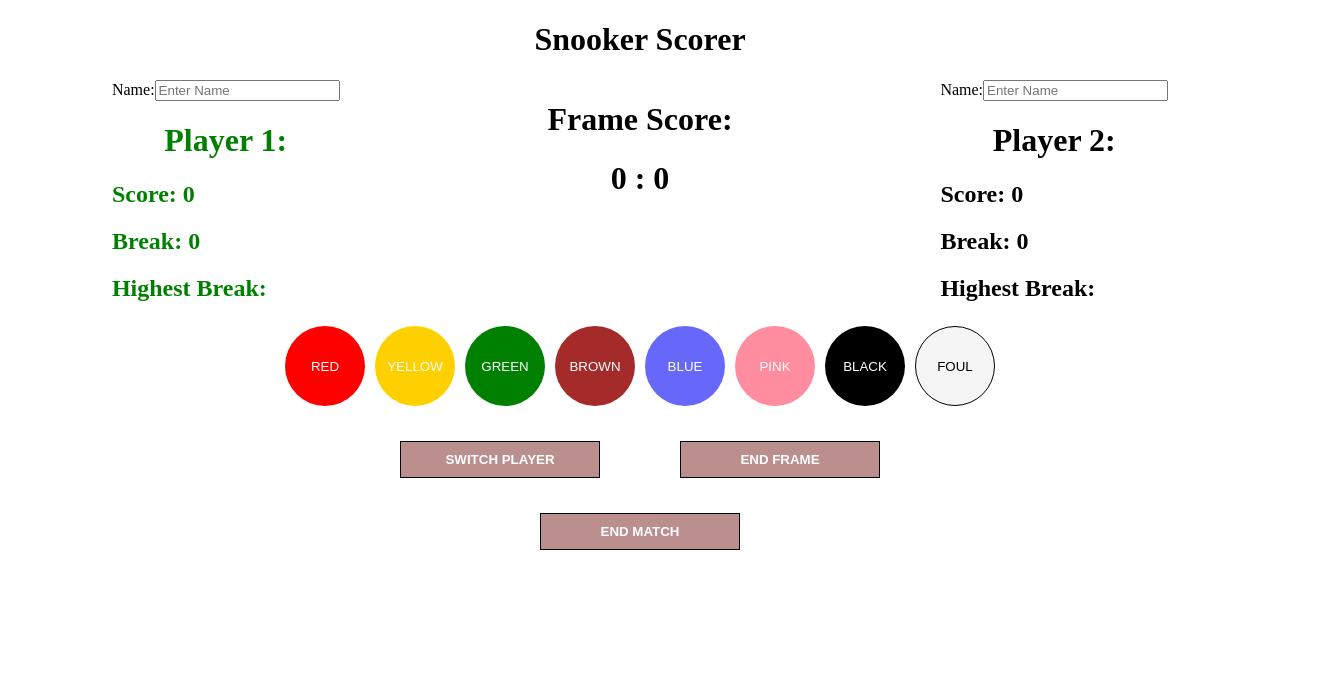
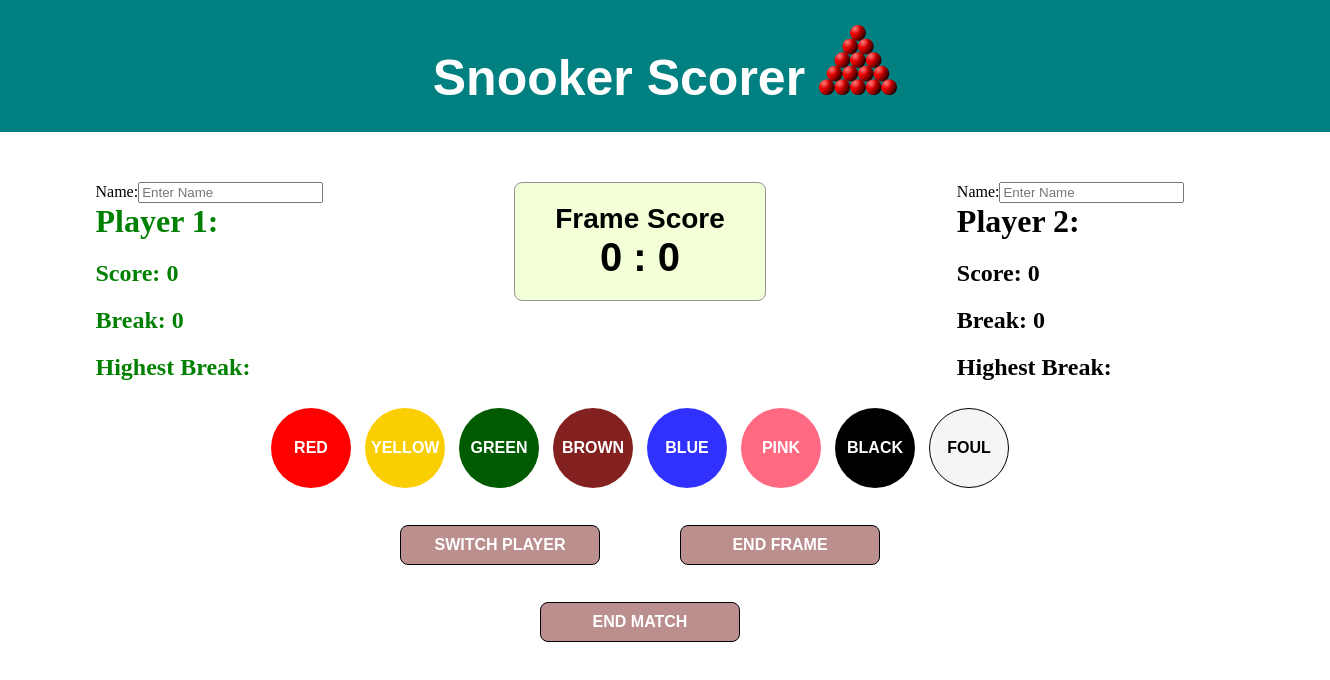
Before and after one commit to StevieV1903/snooker_scorer_cjs, a React (Create React App) app: page / in a window 1280 px wide. Shown: the top 680 px of the page, 1330 px wide, since content can reach past the window. Built offline with nearby package versions, Linux system fonts and the light colour scheme.

Commit message:
some styling to banner and frame score

```diff
--- a/src/App.css
+++ b/src/App.css
@@ -1,11 +1,30 @@
+.App-title {
+  display: flex;
+  flex-direction: row;
+  justify-content: center;
+  width: 100%;
+  background-color: teal;
+  color: white;
+  font-size: 25px;
+  font-family: fantasy;
+  padding: 25px;
+}
+
 .player-names {
   display: flex;
   flex-direction: row;
   justify-content: space-around;
+  margin-top: 50px;
 }
 
 .App-header h1 {
-  text-align: center;
+  text-align: left;
+  padding: 0;
+  margin: 0;
+}
+
+.App-header img {
+  height: 70px;
 }
 
 
--- a/src/App.js
+++ b/src/App.js
@@ -3,6 +3,8 @@ import './App.css';
 import Player from './components/PlayerComponent.js';
 import Buttons from './components/ButtonsComponent.js';
 import FrameScorer from './components/FrameScore.js';
+
+import balls from '././assets/snookertriangle.png';
 
 function App() {
 
@@ -20,8 +22,11 @@ function App() {
 
   return (
     <div className="App">
+
       <header className="App-header">
-        <h1>Snooker Scorer</h1>
+        <div className="App-title">
+          <h1>Snooker Scorer <img src={balls} alt="red snooker balls" /></h1>
+        </div>
         <div className="player-names">
           <Player
           playerNumber={1}
@@ -61,10 +66,10 @@ function App() {
           player2Frames={player2Frames}
           setPlayer1Frames={setPlayer1Frames}
           setPlayer2Frames={setPlayer2Frames}
+          />
 
+      </header>
 
-        />
-      </header>
     </div>
   );
 }
--- a/src/components/ButtonsComponent.css
+++ b/src/components/ButtonsComponent.css
@@ -2,11 +2,12 @@
     width: 100%;
     display: inline-block;
     text-align: center;
-    /* margin: auto; */
 }
 
 button {
-    margin: 5px;
+    margin: 7px;
+    font-size: 16px;
+    font-weight: bold;
 }
 
 #red-button {
@@ -17,40 +18,45 @@ button {
     border-radius: 50%;
     border: none;
 }
+
 #yellow-button {
-    background-color: #ffd000;
+    background-color: #fbce02;
     color: white;
     height: 80px;
     width: 80px;
     border-radius: 50%;
     border: none;
 }
+
 #green-button {
-    background-color: green;
+    background-color: rgb(0, 90, 0);
     color: white;
     height: 80px;
     width: 80px;
     border-radius: 50%;
     border: none;
 }
+
 #brown-button {
-    background-color: brown;
+    background-color: #832121;
     color: white;
     height: 80px;
     width: 80px;
     border-radius: 50%;
     border: none;
 }
+
 #blue-button {
-    background-color: #6767fa;
+    background-color: #3131ff;
     color: white;
     height: 80px;
     width: 80px;
     border-radius: 50%;
     border: none;
 }
+
 #pink-button {
-    background-color: #ff8c9f;
+    background-color: #ff6a82;
     color: white;
     height: 80px;
     width: 80px;
@@ -65,6 +71,7 @@ button {
     border-radius: 50%;
     border: none;
 }
+
 #foul-button {
     background-color: whitesmoke;
     color: black;
@@ -80,6 +87,7 @@ button {
     margin-left: 40px;
     width: 200px;
     padding: 10px 15px;
+    border-radius: 8px;
     font-weight: bold;
     background-color: rosybrown;
     color: white;
--- a/src/components/FrameScore.css
+++ b/src/components/FrameScore.css
@@ -0,0 +1,24 @@
+.frame-scrorer-container {
+    justify-content: center;
+    align-items: center;
+
+}
+
+.frame-scorer {
+    border: solid 1px #949494;
+    padding: 20px 40px;
+    border-radius: 8px;
+    font-family: Arial, Helvetica, sans-serif;
+    background-color: #f2ffd7;
+}
+
+.frame-scorer h1 {
+    font-size: 40px;
+    text-align: center;
+}
+
+.frame-scorer h2 {
+    font-size: 28px;
+    padding: 0;
+    margin: 0;
+}
--- a/src/components/FrameScore.js
+++ b/src/components/FrameScore.js
@@ -1,4 +1,5 @@
 import React from 'react';
+import './FrameScore.css'
 
 const FrameScorer = ({player1Frames, player2Frames}) => {
 
@@ -6,10 +7,10 @@ return(
 
     <>
     <div className="frame-scrorer-container">
-    <h1>Frame Score: </h1>
-    <h1>{player1Frames} : {player2Frames} </h1>
-
-
+        <div className="frame-scorer">
+            <h2>Frame Score</h2>
+            <h1>{ player1Frames } : { player2Frames } </h1>
+        </div>
     </div>
 
 
--- a/src/components/PlayerComponent.js
+++ b/src/components/PlayerComponent.js
@@ -4,22 +4,12 @@ import './PlayerComponent.css';
 
 const Player = ({ playerNumber, playerScore, activePlayer, playerBreak, playerBreaks }) => {
 
-    const [ playerName, setPlayerName] = useState("");
+    const [ playerName, setPlayerName ] = useState( "" );
 
-    const handleSubmit = (event) => {
+    const handleSubmit = ( event ) => {
         event.preventDefault();
         // alert(`Submitting Name ${playerName}`)
     }
-
-    // const playerAtTable = () => {
-    //     const atTable = ""
-    // if(playerNumber === 1 && activePlayer === true){
-    //     atTable = <h3>AT TABLE</h3>
-    //   } else {
-    //     atTable = <h3></h3>
-    //   }
-    //   return atTable
-    // }
 
 
 
@@ -27,26 +17,24 @@ return (
     <>
 
 <div>
-    <form onSubmit={handleSubmit}>
+    <form onSubmit={ handleSubmit }>
         <label>
             Name:
-        <input type="text" value={playerName}
-        onChange={event => setPlayerName(event.target.value)}
+        <input type="text" value={ playerName }
+        onChange={ event => setPlayerName( event.target.value )}
         placeholder="Enter Name"  required/>
 
         {/* <input type="submit" value="Submit" />   */}
         </label>
     </form>
 
-    <h1 className={activePlayer === playerNumber ? "active-player" : "non-active-player"}>Player { playerNumber }: {playerName}</h1>
-    {/* {activePlayer && <h3>AT TABLE</h3>} */}
-    {/* {playerAtTable} */}
+    <h1 className={activePlayer === playerNumber ? "active-player" : "non-active-player"}>Player { playerNumber }: { playerName }</h1>
 
     <h2 className={activePlayer === playerNumber ? "active-player" : "non-active-player"}>Score: { playerScore }</h2>
 
-    <h2 className={activePlayer === playerNumber ? "active-player" : "non-active-player"}> Break: {playerBreak} </h2>
+    <h2 className={activePlayer === playerNumber ? "active-player" : "non-active-player"}> Break: { playerBreak } </h2>
 
-    <h2 className={activePlayer === playerNumber ? "active-player" : "non-active-player"}>Highest Break: {playerBreaks[0]} </h2>
+    <h2 className={activePlayer === playerNumber ? "active-player" : "non-active-player"}>Highest Break: { playerBreaks[0] } </h2>
 </div>
 
     </>
--- a/src/index.css
+++ b/src/index.css
@@ -1,13 +1,3 @@
-/* body {
+body {
   margin: 0;
-  font-family: -apple-system, BlinkMacSystemFont, 'Segoe UI', 'Roboto', 'Oxygen',
-    'Ubuntu', 'Cantarell', 'Fira Sans', 'Droid Sans', 'Helvetica Neue',
-    sans-serif;
-  -webkit-font-smoothing: antialiased;
-  -moz-osx-font-smoothing: grayscale;
 }
-
-code {
-  font-family: source-code-pro, Menlo, Monaco, Consolas, 'Courier New',
-    monospace;
-} */
```
Also changed, not shown: src/components/ButtonsComponent.js (+13 -14 lines), src/assets/snookertriangle.png (added). Lines whose indentation alone changed are shown as unchanged.
